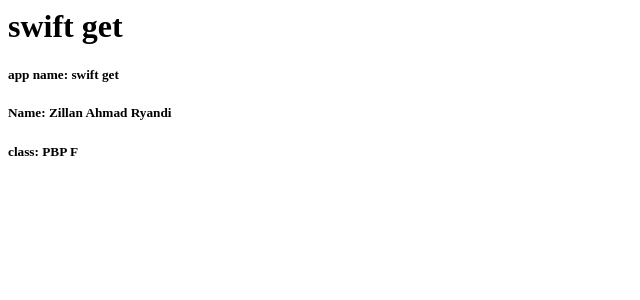
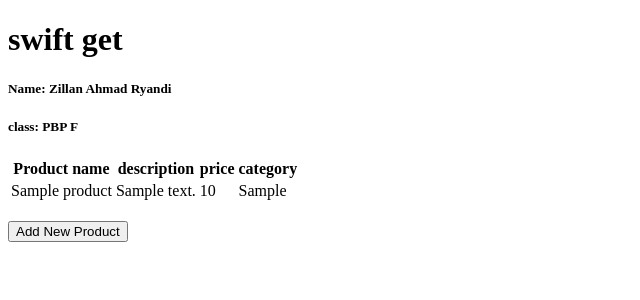
Before and after one commit to zeenight/swift-get, a Django app: page / in a window 1280 px wide. Shown: the top 300 px of the page, without its empty margins (0-640 px from the left). Run offline with Django 5.2, Linux system fonts and the light colour scheme; tables that the repository leaves empty hold one stand-in row (values such as "Sample post").

Commit message:
pbp tugas 3

```diff
--- a/main/models.py
+++ b/main/models.py
@@ -1,11 +1,14 @@
 # Create your models here.
+import uuid
+
 from django.db import models
 class Product(models.Model):
+    id = models.UUIDField(primary_key=True, default=uuid.uuid4, editable=False)
     name = models.CharField(max_length=255)
     description = models.TextField()
     price = models.IntegerField()
     category = models.CharField(max_length=255)
 
     @property
-    def is_mood_strong(self):
-        return self.mood_intensity > 5
+    def is_expensive(self):
+        return self.price > 1000000
--- a/main/templates/main.html
+++ b/main/templates/main.html
@@ -1,11 +1,42 @@
+{% extends 'base.html' %}
+{% block content %}
+
 <h1>{{app_name}}</h1>
-<body>
-
-<h5>app name: {{ app_name  }}</h5>
 <p><p>
 <h5>Name: {{ name }} </h5>
 <p><p>
 <h5 >class: {{ class }} </h5>
 <p><p>
 
-</body>
+
+{% if not product_entries %}
+<p>Belum ada data product dalam swiftget.</p>
+{% else %}
+<table>
+  <tr>
+    <th>Product name</th>
+    <th>description</th>
+    <th>price</th>
+    <th>category</th>
+  </tr>
+
+
+  {% comment %} Berikut cara memperlihatkan data product di bawah baris ini
+  {% endcomment %}
+  {% for product_entry in product_entries %}
+  <tr>
+    <td>{{product_entry.name}}</td>
+    <td>{{product_entry.description}}</td>
+    <td>{{product_entry.price}}</td>
+    <td>{{product_entry.category}}</td>
+  </tr>
+  {% endfor %}
+</table>
+{% endif %}
+
+<br />
+
+<a href="{% url 'main:register_product' %}">
+  <button>Add New Product</button>
+</a>
+{% endblock content %}
--- a/main/urls.py
+++ b/main/urls.py
@@ -1,8 +1,14 @@
 from django.urls import path
-from main.views import show_main
-
+from main.views import show_main, register_product, show_xml, show_json, show_xml_by_id, show_json_by_id
 app_name = 'main'
 
 urlpatterns = [
     path('', show_main, name='show_main'),
+    path('register-product', register_product, name='register_product'),
+    path('xml/', show_xml, name='show_xml'),
+    path('json/', show_json, name='show_json'),
+    path('xml/<str:id>/', show_xml_by_id, name='show_xml_by_id'),
+    path('json/<str:id>/', show_json_by_id, name='show_json_by_id'),
+
+
 ]
--- a/main/views.py
+++ b/main/views.py
@@ -1,12 +1,46 @@
-from django.shortcuts import render
+from django.shortcuts import render, redirect   # Tambahkan import redirect di baris ini
+from main.forms import ProductForm
+from main.models import Product
+from django.http import HttpResponse
+from django.core import serializers
+
 
 # Create your views here.
 def show_main(request):
+    product_entries = Product.objects.all()
+
     context = {
         'app_name' : 'swift get',
         'npm' : '2306275443',
         'name': 'Zillan Ahmad Ryandi',
-        'class' : 'PBP F'
+        'class' : 'PBP F',
+        'product_entries': product_entries
     }
 
     return render(request, "main.html", context)
+
+def register_product(request):
+    form = ProductForm(request.POST or None)
+
+    if form.is_valid() and request.method == "POST":
+        form.save()
+        return redirect('main:show_main')
+
+    context = {'form': form}
+    return render(request, "register_product.html", context)
+
+def show_xml(request):
+    data = Product.objects.all()
+    return HttpResponse(serializers.serialize("xml", data), content_type="application/xml")
+
+def show_json(request):
+    data = Product.objects.all()
+    return HttpResponse(serializers.serialize("json", data), content_type="application/json")
+
+def show_xml_by_id(request, id):
+    data = Product.objects.filter(pk=id)
+    return HttpResponse(serializers.serialize("xml", data), content_type="application/xml")
+
+def show_json_by_id(request, id):
+    data = Product.objects.filter(pk=id)
+    return HttpResponse(serializers.serialize("json", data), content_type="application/json")
--- a/swift_buy/settings.py
+++ b/swift_buy/settings.py
@@ -55,7 +55,7 @@ ROOT_URLCONF = 'swift_buy.urls'
 TEMPLATES = [
     {
         'BACKEND': 'django.template.backends.django.DjangoTemplates',
-        'DIRS': [],
+        'DIRS': [BASE_DIR / 'templates'],
         'APP_DIRS': True,
         'OPTIONS': {
             'context_processors': [
--- /dev/null
+++ b/templates/base.html
@@ -0,0 +1,13 @@
+{% load static %}
+<!DOCTYPE html>
+<html lang="en">
+  <head>
+    <meta charset="UTF-8" />
+    <meta name="viewport" content="width=device-width, initial-scale=1.0" />
+    {% block meta %} {% endblock meta %}
+  </head>
+
+  <body>
+    {% block content %} {% endblock content %}
+  </body>
+</html>
```
Also changed, not shown: main/forms.py (added, +7 -0 lines), main/templates/register_product.html (added, +18 -0 lines), main/tests.py (+7 -7 lines), .github/workflows/deploy.yml (added), main/migrations/0002_product_delete_moodentry.py (added).
